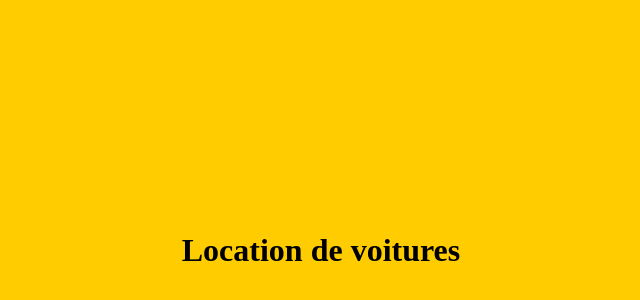
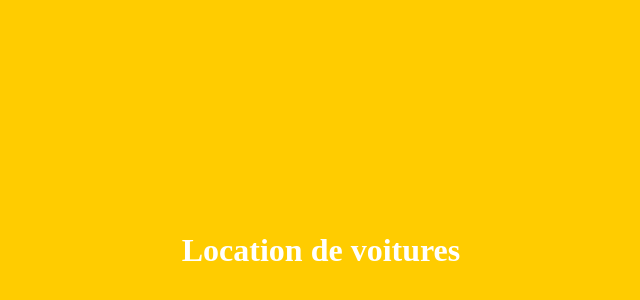
Before and after one commit to Pyllons/cours-git-2018, a plain HTML site: page index.html in a window 1280 px wide. Shown: the part 42-342 px from the top of the page, without its empty margins (319-959 px from the left). Drawn offline with Linux system fonts and the light colour scheme.

Commit message:
titre en blanc

```diff
--- a/index.html
+++ b/index.html
@@ -6,6 +6,6 @@
 </head>
 
 <body style ="background: #fc0">
-	<h1 style ="padding: 20% 0; text-align: center">Location de voitures</h1>
+	<h1 style ="padding: 20% 0; text-align: center; color:white; ">Location de voitures</h1>
 </body>
 </html>
```
